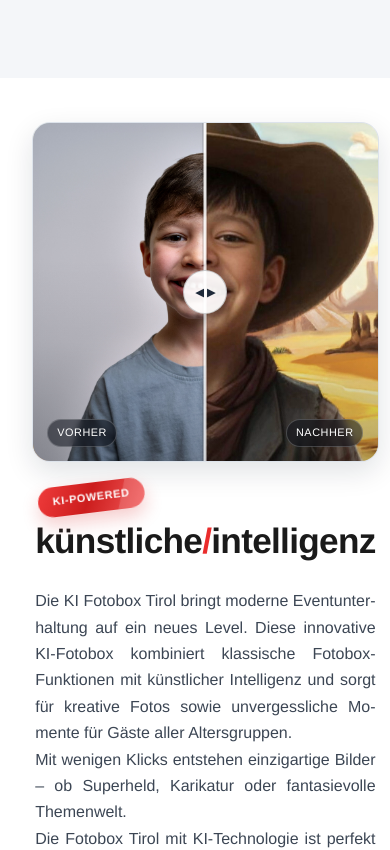
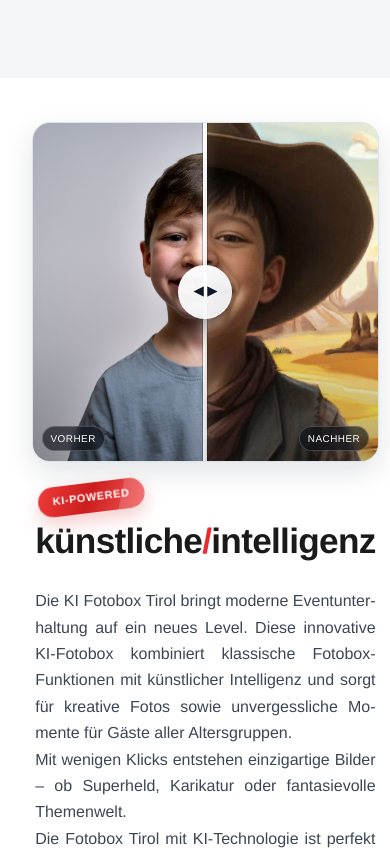
Before and after one commit to Blitzi9188/fotobox.tirol, a Next.js app: page / in a window 390 px wide. Shown: the part 5000-5850 px from the top of the page. Built offline with nearby package versions, Linux system fonts and the light colour scheme.

Commit message:
style: improve mobile swipe handle design for AI comparison

```diff
--- a/src/app/globals.css
+++ b/src/app/globals.css
@@ -2151,6 +2151,34 @@ footer {
     font-size: 0.68rem;
   }
 
+  .compare-center-line {
+    width: 4px;
+    background: linear-gradient(to bottom, rgba(255, 255, 255, 0.98), rgba(255, 255, 255, 0.82));
+    box-shadow: 0 0 0 1px rgba(0, 0, 0, 0.24), 0 0 14px rgba(255, 255, 255, 0.35);
+  }
+
+  .compare-handle {
+    width: 54px;
+    height: 54px;
+    border: 1px solid rgba(255, 255, 255, 0.82);
+    background: linear-gradient(145deg, rgba(255, 255, 255, 0.98), rgba(241, 245, 249, 0.92));
+    color: #111827;
+    font-size: 0.78rem;
+    box-shadow: 0 12px 22px rgba(15, 23, 42, 0.35);
+  }
+
+  .compare-labels {
+    left: 0.55rem;
+    right: 0.55rem;
+    bottom: 0.6rem;
+  }
+
+  .compare-labels span {
+    font-size: 0.62rem;
+    padding: 0.23rem 0.48rem;
+    background: rgba(9, 13, 22, 0.62);
+  }
+
   .accessories-carousel-shell {
     grid-template-columns: 32px 1fr 32px;
     gap: 0.4rem;
```
